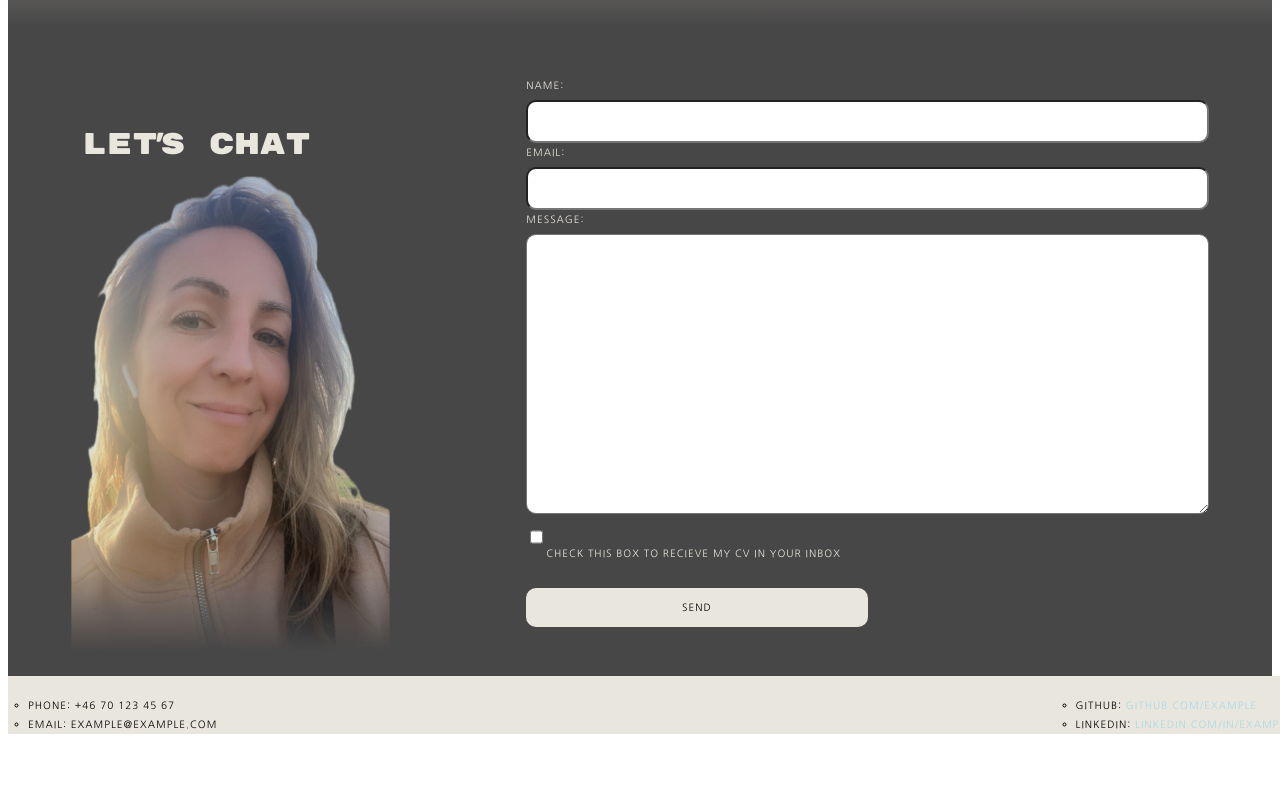
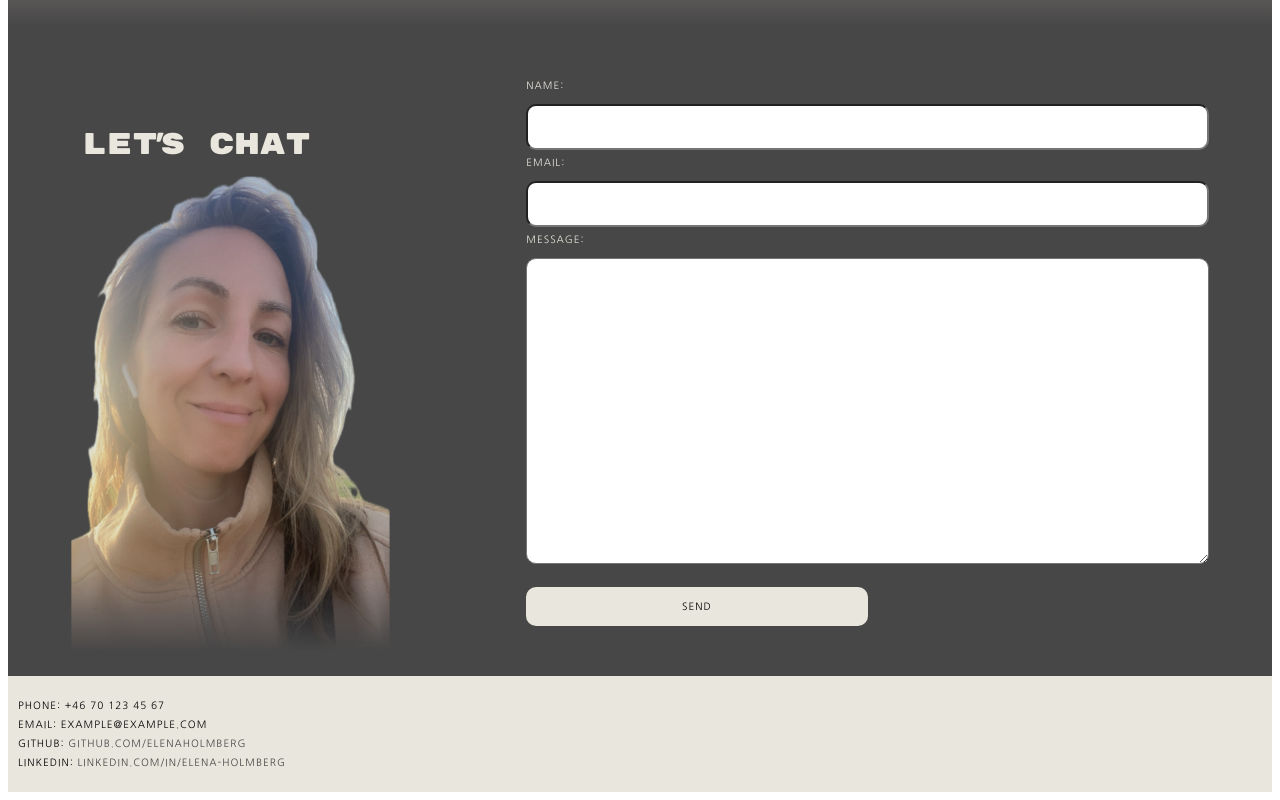
Before and after one commit to elenaholmberg/react_portfolio, a React (Vite) app in the folder vite-project/: page / in a window 1280 px wide. Shown: the part 3941-4741 px from the top of the page. Before the commit the page ends 4683 px from the top, so only its background shows below. Built offline with nearby package versions, Linux system fonts and the light colour scheme; a web font is replaced by a local one.

Commit message:
💄fix: style footer

```diff
--- a/vite-project/src/App.scss
+++ b/vite-project/src/App.scss
@@ -2,7 +2,7 @@
 @use './about';
 @use './bingo.scss';
 @use './projects.scss';
-@use './contact';
+@use './contact.scss';
 @use './navigation.scss';
 @use './tecniques.scss';
 
--- a/vite-project/src/bingo.scss
+++ b/vite-project/src/bingo.scss
@@ -88,15 +88,13 @@ $accent: lightblue;
 
   .messageText {
     font-family: 'Nanum Gothic', sans-serif;
-    font-size: 15px;
+    font-size: 10px;
     color: $dark;
+    text-align: center;
+    text-transform: uppercase;
+    margin-bottom: 20px;
   }
 }
-
-.messageText {
-  text-align: center;
-}
-
 
 .greeting {
   text-align: left;
@@ -110,7 +108,26 @@ $accent: lightblue;
   a {
     display: inline-block;
     animation: pulse 1.5s ease-in-out infinite;
+    margin-top: 0px;
   }
+}
+
+.contactSymbol .material-symbols-outlined {
+  font-size: 50px;
+  font-variation-settings:
+    'FILL' 0,
+    'wght' 200,
+    'GRAD' 0,
+    'opsz' 24;
+}
+
+.contactSymbol {
+  display: inline-flex;
+  align-items: center;
+  justify-content: center;
+  margin-top: 40px;
+  color: $dark;
+  text-decoration: none;
 }
 
 @keyframes pulse {
--- a/vite-project/src/components/Contact.tsx
+++ b/vite-project/src/components/Contact.tsx
@@ -20,15 +20,7 @@ const Contact = () => {
             name="message"
             required
           ></textarea>
-          <label className="checkboxLabel" htmlFor="subscribe">
-            <input
-              className="checkbox"
-              type="checkbox"
-              id="subscribe"
-              name="subscribe"
-            />
-            check this box to recieve my CV in your inbox
-          </label>
+
           <button className="submitButton" type="submit">
             Send
           </button>
--- a/vite-project/src/components/Footer.tsx
+++ b/vite-project/src/components/Footer.tsx
@@ -1,29 +1,29 @@
 const Footer = () => {
   return (
     <div className="contactInfo">
-      <ul className="ulLeft">
+      <ul>
         <li>Phone: +46 70 123 45 67</li>
         <li>Email: example@example.com</li>
-      </ul>
-      <ul className="ulRight">
         <li>
           Github:{' '}
           <a
-            href="https://github.com/example"
+            href="https://github.com/elenaholmberg"
             target="_blank"
             rel="noopener noreferrer"
           >
-            github.com/example
+            github.com/elenaholmberg
           </a>
         </li>
         <li>
           LinkedIn:{' '}
           <a
-            href="https://www.linkedin.com/in/example"
+            href="https://www.linkedin.com/in/elena-holmberg-b4a749aa
+
+"
             target="_blank"
             rel="noopener noreferrer"
           >
-            linkedin.com/in/example
+            linkedin.com/in/elena-holmberg
           </a>
         </li>
       </ul>
--- a/vite-project/src/components/Navigation.tsx
+++ b/vite-project/src/components/Navigation.tsx
@@ -24,15 +24,15 @@ const Navigation = () => {
         </svg>
       </button>
 
-      <ul className={isOpen ? 'navList open' : 'navList'}>
-        <li>
-          <a href="#about">About</a>
+      <ul  className={isOpen ? 'navList open' : 'navList'}>
+        <li >
+          <a  className="navLink" href="#about">About</a>
         </li>
         <li>
-          <a href="#projects">Projects</a>
+          <a className="navLink" href="#projects">Projects</a>
         </li>
         <li>
-          <a href="#contact">Contact</a>
+          <a  className="navLink" href="#contact">Contact</a>
         </li>
       </ul>
     </nav>
--- a/vite-project/src/contact.sass
+++ /dev/null
@@ -1,144 +0,0 @@
-$dark: #484747
-$light: #e8e6dd
-
-.contact
-  background-color: $dark
-  width: 100%
-
-.contactFlexer
-  display: flex
-  flex-direction: column
-
-
-.leftContactColumn
-  position: relative
-  display: flex
-  flex-direction: column
-  justify-content: space-between
-  padding: 50px 0px 0px 0px
-
-.contact h2
-  justify-content: left
-  text-align: left
-  margin-bottom: 50px
-  color: $light
-  position: absolute
-  z-index: 3
-
-.contact img
-  position: relative
-  z-index: 2
-  width: 200px
-  height: auto
-  object-fit: cover
-  margin-left: 0px
-  clip-path: inset(0 0 70px 0)
-  -webkit-mask-image: linear-gradient(to bottom, black 0%, black calc(100% - 150px), transparent calc(100% - 70px)), radial-gradient(ellipse 120px 100px at 100% 100%, transparent 0, black 100%)
-  -webkit-mask-composite: source-in
-  mask-image: linear-gradient(to bottom, black 0%, black calc(100% - 150px), transparent calc(100% - 70px)), radial-gradient(ellipse 120px 100px at 100% 100%, transparent 0, black 100%)
-  mask-composite: intersect
-
-.contactInfo
-  width: 100%
-  display: flex
-  justify-content: space-between
-  background-color: $light
-  font-family: 'Nanum Gothic', sans-serif
-  font-weight: 400
-  font-style: normal
-  text-transform: uppercase
-  text-align: left
-  grid-column: 1 / -1
-  padding-top: 20px
-  padding-left: 20px
-  padding-right: 0px
-
-.contactInfo ul
-  margin: 0
-  padding: 0
-
-.ulRight,
-.ulLeft
-  list-style-type: circle
-  font-family: 'Nanum Gothic', sans-serif
-  font-weight: 400
-  font-style: normal
-  text-transform: uppercase
-
-form
-  display: flex
-  flex-direction: column
-  justify-content: space-between
-  height: 600px
-
-label
-  text-align: left
-  color: $light
-  margin-bottom: 5px
-  font-family: 'Nanum Gothic', sans-serif
-  font-weight: 400
-  font-style: normal
-  text-transform: uppercase
-
-input
-  height: 40px
-  border-radius: 10px
-
-.message
-  height: 300px
-  border-radius: 10px
-
-.submitButton
-  background-color: $light
-  border: none
-  padding: 10px 20px
-  cursor: pointer
-  text-transform: uppercase
-  font-family: 'Nanum Gothic', sans-serif
-  font-weight: 400
-  font-style: normal
-  margin-top: 20px
-  margin-bottom: 50px
-  border-radius: 10px
-  width: 50%
-
-.contactSymbol
-  display: inline-flex
-  align-items: center
-  justify-content: center
-  margin-top: 40px
-  color: $dark
-  text-decoration: none
-
-.contactSymbol .material-symbols-outlined
-  font-size: 64px
-  font-variation-settings: 'FILL' 0, 'wght' 200, 'GRAD' 0, 'opsz' 24
-
-
-
-
-@media (min-width: 768px)
-  .contactFlexer h2
-    font-size: 30px
-    margin-top: 50px
-    margin-bottom: 0px
-    padding-left: 10px
-
-  .contact img
-    width: 70%
-    top: 100px
-
-  .contactFlexer
-    flex-direction: row
-    justify-content: space-between
-    width: 100%
-    box-sizing: border-box
-
-  .leftContactColumn
-    width:40%
-
-  form
-    flex: 1
-    width: 100%
-    min-width: 0
-    margin-top: 50px
--- /dev/null
+++ b/vite-project/src/contact.scss
@@ -0,0 +1,155 @@
+$dark: #484747;
+$light: #e8e6dd;
+
+.contact {
+  background-color: $dark;
+  width: 100%;
+}
+
+.contactFlexer {
+  display: flex;
+  flex-direction: column;
+}
+
+.leftContactColumn {
+  position: relative;
+  display: flex;
+  flex-direction: column;
+  justify-content: space-between;
+  padding: 50px 0px 0px 0px;
+}
+
+.contact h2 {
+  justify-content: left;
+  text-align: left;
+  margin-bottom: 50px;
+  color: $light;
+  position: absolute;
+  z-index: 3;
+}
+
+.contact img {
+  position: relative;
+  z-index: 2;
+  width: 200px;
+  height: auto;
+  object-fit: cover;
+  margin-left: 0px;
+  clip-path: inset(0 0 70px 0);
+  -webkit-mask-image:
+    linear-gradient(
+      to bottom,
+      black 0%,
+      black calc(100% - 150px),
+      transparent calc(100% - 70px)
+    ),
+    radial-gradient(ellipse 120px 100px at 100% 100%, transparent 0, black 100%);
+  -webkit-mask-composite: source-in;
+  mask-image:
+    linear-gradient(
+      to bottom,
+      black 0%,
+      black calc(100% - 150px),
+      transparent calc(100% - 70px)
+    ),
+    radial-gradient(ellipse 120px 100px at 100% 100%, transparent 0, black 100%);
+  mask-composite: intersect;
+}
+
+.contactInfo {
+  width: 100%;
+  background-color: $light;
+  font-family: 'Nanum Gothic', sans-serif;
+  font-weight: 400;
+  font-style: normal;
+  text-transform: uppercase;
+  text-align: left;
+  grid-column: 1 / -1;
+  padding-top: 20px;
+  padding-right: 0px;
+}
+
+.contactInfo ul {
+  margin: 0;
+  padding-bottom: 20px;
+  padding-left: 10px;
+}
+
+a {
+  color: $dark;
+  text-decoration: none;
+}
+
+form {
+  display: flex;
+  flex-direction: column;
+  justify-content: space-between;
+  height: 600px;
+}
+
+label {
+  text-align: left;
+  color: $light;
+  margin-bottom: 5px;
+  font-family: 'Nanum Gothic', sans-serif;
+  font-weight: 400;
+  font-style: normal;
+  text-transform: uppercase;
+}
+
+input {
+  height: 40px;
+  border-radius: 10px;
+}
+
+.message {
+  height: 300px;
+  border-radius: 10px;
+}
+
+.submitButton {
+  background-color: $light;
+  border: none;
+  padding: 10px 20px;
+  cursor: pointer;
+  text-transform: uppercase;
+  font-family: 'Nanum Gothic', sans-serif;
+  font-weight: 400;
+  font-style: normal;
+  margin-top: 20px;
+  margin-bottom: 50px;
+  border-radius: 10px;
+  width: 50%;
+}
+
+@media (min-width: 768px) {
+  .contactFlexer h2 {
+    font-size: 30px;
+    margin-top: 50px;
+    margin-bottom: 0px;
+    padding-left: 10px;
+  }
+
+  .contact img {
+    width: 70%;
+    top: 100px;
+  }
+
+  .contactFlexer {
+    flex-direction: row;
+    justify-content: space-between;
+    width: 100%;
+    box-sizing: border-box;
+  }
+
+  .leftContactColumn {
+    width: 40%;
+  }
+
+  form {
+    flex: 1;
+    width: 100%;
+    min-width: 0;
+    margin-top: 50px;
+  }
+}
--- a/vite-project/src/navigation.scss
+++ b/vite-project/src/navigation.scss
@@ -73,7 +73,7 @@ ul {
   right: 5%;
 }
 
-li a {
+.navLink {
   font-size: 10px;
   color: $accent;
 }
--- a/vite-project/src/projects.scss
+++ b/vite-project/src/projects.scss
@@ -29,7 +29,6 @@ $accent: lightblue;
 
 .projectCardWhite {
   background-color: $dark;
-  position: relative;
   display: flex;
   width: 100%;
   height: 100%;
@@ -71,17 +70,18 @@ $accent: lightblue;
 }
 
 .projectLink {
-  position: absolute;
-  inset: 0;
-  z-index: 1;
-  box-sizing: border-box;
   border: 1px solid $dark;
   border-radius: 20px;
+  position: relative;
+  z-index: 1;
+  height: 280px;
+  box-sizing: border-box;
+  margin: 10px;
+  padding-left: 10px;
   opacity: 0;
   transition: opacity 0.2s ease;
   overflow-wrap: anywhere;
   word-break: break-word;
-  padding: 5%;
 }
 
 .projectCardImage {
@@ -93,7 +93,6 @@ $accent: lightblue;
 }
 
 .projectName {
-
   text-align: left;
   font-family: 'Rubik Mono One', monospace;
   font-size: 20px;
```
